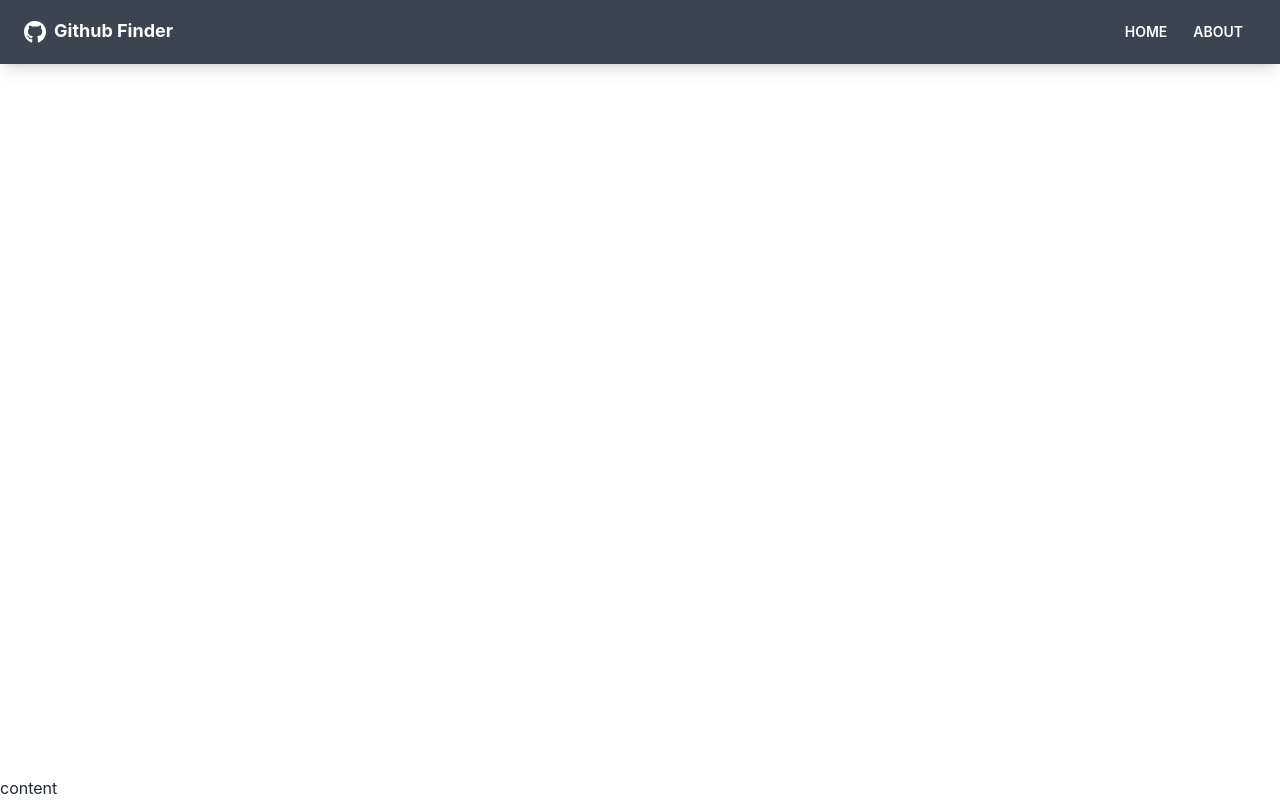
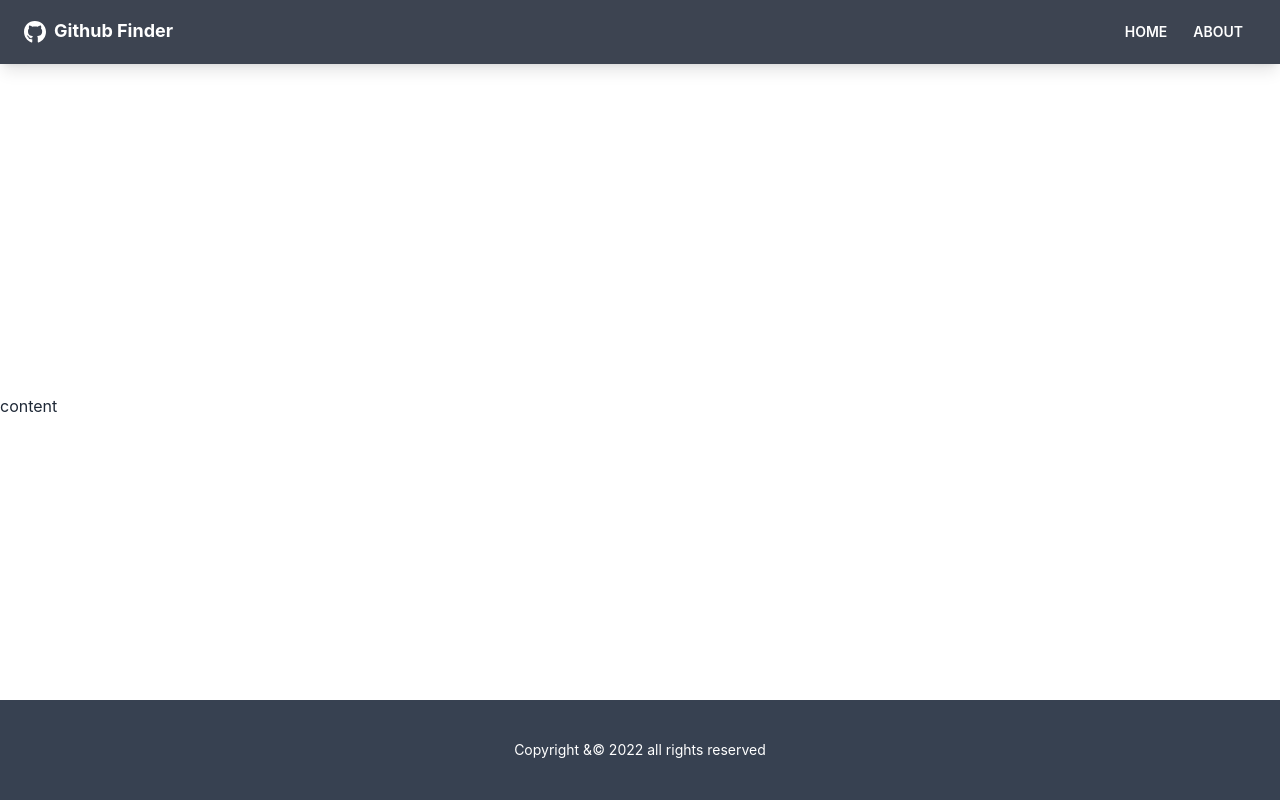
Before and after one commit to ElyesBenKhoud/GithubFinder, a React (Create React App) app: page / in a window 1280 px wide. Built offline with nearby package versions, Linux system fonts and the light colour scheme.

Commit message:
footer added

```diff
--- a/src/App.js
+++ b/src/App.js
@@ -1,12 +1,14 @@
 import "./App.css";
 import { BrowserRouter as Router, Route } from "react-router-dom";
 import Navbar from "./components/layout/Navbar";
+import Footer from "./components/layout/Footer";
 function App() {
   return (
     <Router>
       <div className="flex flex-col justify-between h-screen">
         <Navbar />
         <main>content</main>
+        <Footer />
       </div>
     </Router>
   );
--- /dev/null
+++ b/src/components/layout/Footer.jsx
@@ -0,0 +1,15 @@
+import React from "react";
+
+const Footer = () => {
+  const footerYear = new Date().getFullYear();
+
+  return (
+    <footer className="footer p-10 bg-gray-700 text-primary-content footer-center">
+      <div>
+        <p>Copyright &&copy; {footerYear} all rights reserved</p>
+      </div>
+    </footer>
+  );
+};
+
+export default Footer;
```
